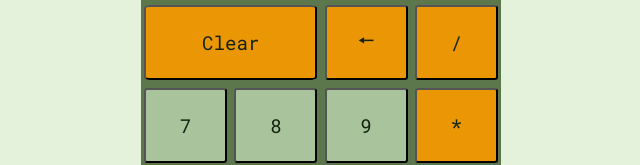
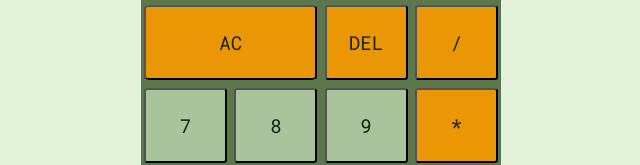
Before and after one commit to KlaudiuszB5528/Calculator, a plain HTML site: page index.html in a window 1280 px wide. Shown: the part 222-387 px from the top of the page, 319-959 px from the left. Drawn offline with Linux system fonts and the light colour scheme.

Commit message:
Clear button text changed to AC and backspace to DEL

```diff
--- a/index.html
+++ b/index.html
@@ -18,8 +18,8 @@
           <div id="previous"></div>
           <div id="current"></div>
         </div>
-        <button id="clear">Clear</button>
-        <button id="backspace">🠔</button>
+        <button id="clear">AC</button>
+        <button id="backspace">DEL</button>
         <button class="operator">/</button>
         <button class="btn">7</button>
         <button class="btn">8</button>
```
